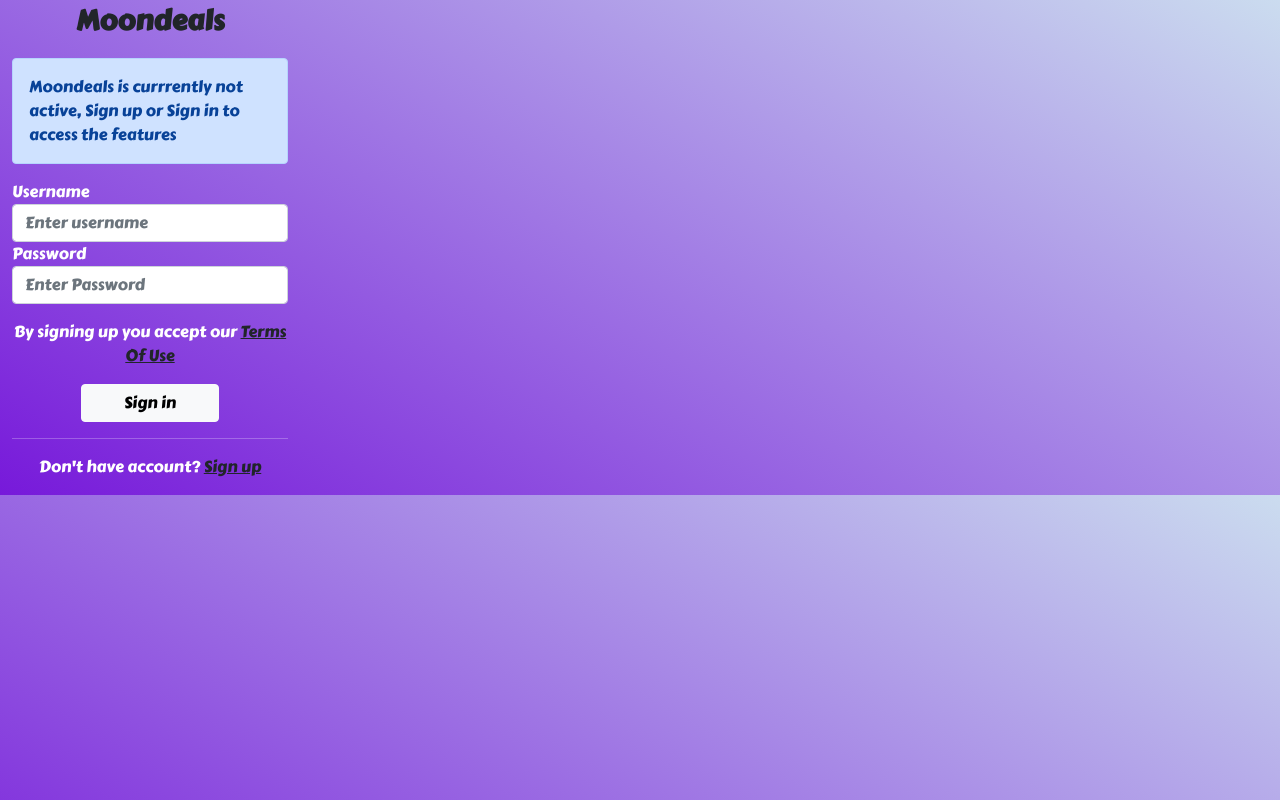
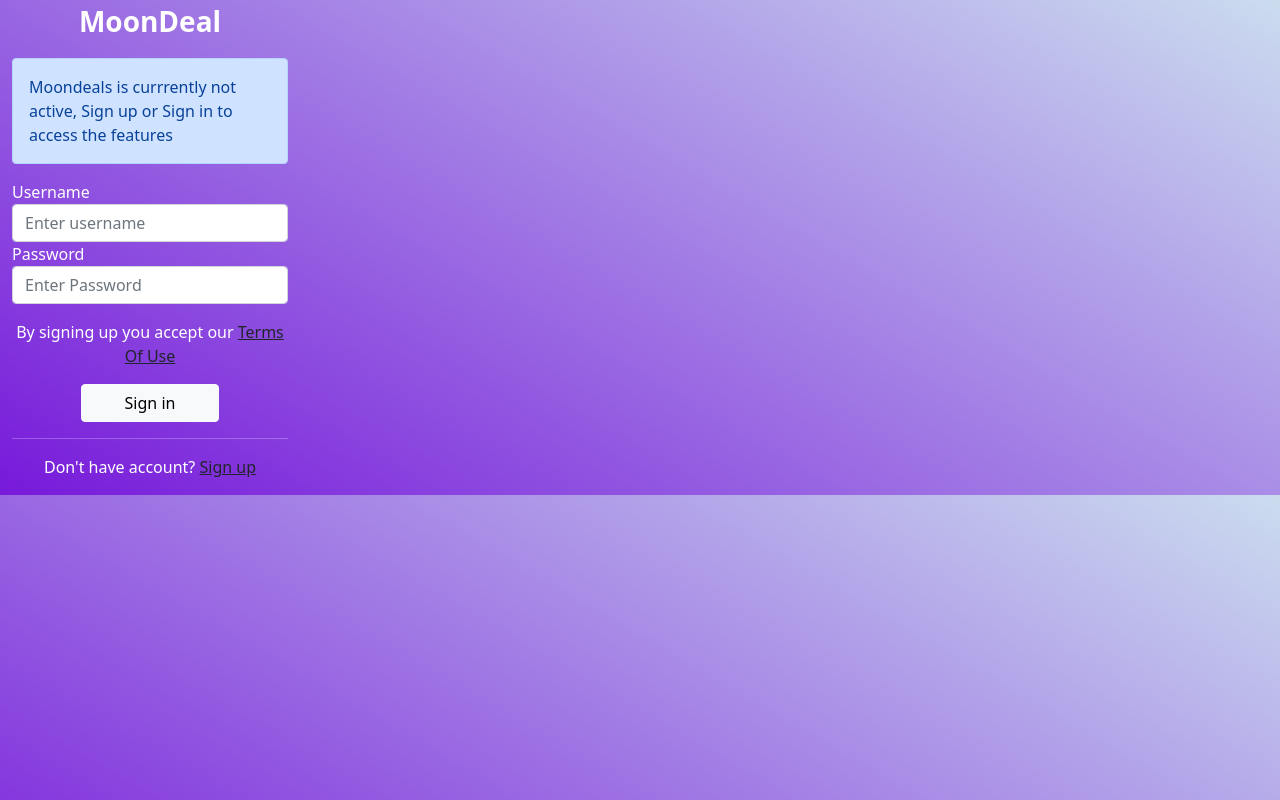
Before and after one commit to elyskrie21/Cpre186-Extension, a website built with webpack: page public/pages/login.html in a window 1280 px wide. Built offline with nearby package versions, Linux system fonts and the light colour scheme; some packages are replaced by stand-ins of ours; files whose address does not match are found by name.

Commit message:
Changed the font of the extension visual and titles so that they are consistent

```diff
--- a/public/pages/login.html
+++ b/public/pages/login.html
@@ -6,15 +6,9 @@
     <meta name="viewport" content="width=device-width, initial-scale=1.0" />
     <title>Document</title>
     <!-- Font -->
-    <link rel="preconnect" href="https://fonts.googleapis.com" />
-    <link rel="preconnect" href="https://fonts.gstatic.com" crossorigin />
-    <link
-      href="https://fonts.googleapis.com/css2?family=Lobster&display=swap"
-      rel="stylesheet"
-    />
     <link rel="preconnect" href="https://fonts.googleapis.com">
     <link rel="preconnect" href="https://fonts.gstatic.com" crossorigin>
-    <link href="https://fonts.googleapis.com/css2?family=Carter+One&display=swap" rel="stylesheet">
+    <link href="https://fonts.googleapis.com/css2?family=Carter+One&family=Poppins:wght@300&display=swap" rel="stylesheet">
 
     <!-- Bootstrap Css -->
     <link
@@ -28,7 +22,7 @@
   </head>
   <body>
     <div class="container text-white">
-      <p class="fs-3 text-center fw-bold text-dark">Moondeals</p>
+      <p class="fs-3 text-center fw-bold">MoonDeal</p>
 
       <div class="alert alert-primary">
         Moondeals is currrently not active, Sign up or Sign in to access the
--- a/public/style/popup.css
+++ b/public/style/popup.css
@@ -6,7 +6,7 @@
 
 /* Global Changes */
 body {
-  font-family: 'Carter One', cursive;
+  /* font-family: 'Poppins'; */
   background-image: linear-gradient(210deg, #cbdcef 0%, #7719da 100%);
   width: 350px;
 }
--- a/public/style/signin.css
+++ b/public/style/signin.css
@@ -1,5 +1,5 @@
 body {
-    font-family: 'Carter One', cursive;
+    /* font-family: 'Poppins'; */
     background-color: #cbdcef;
     background-image: linear-gradient(210deg, #cbdcef 0%, #7719da 100%);
     width: 300px;
```
Also changed, not shown: public/pages/signin.html (+2 -9 lines), public/popup.html (+5 -7 lines).
